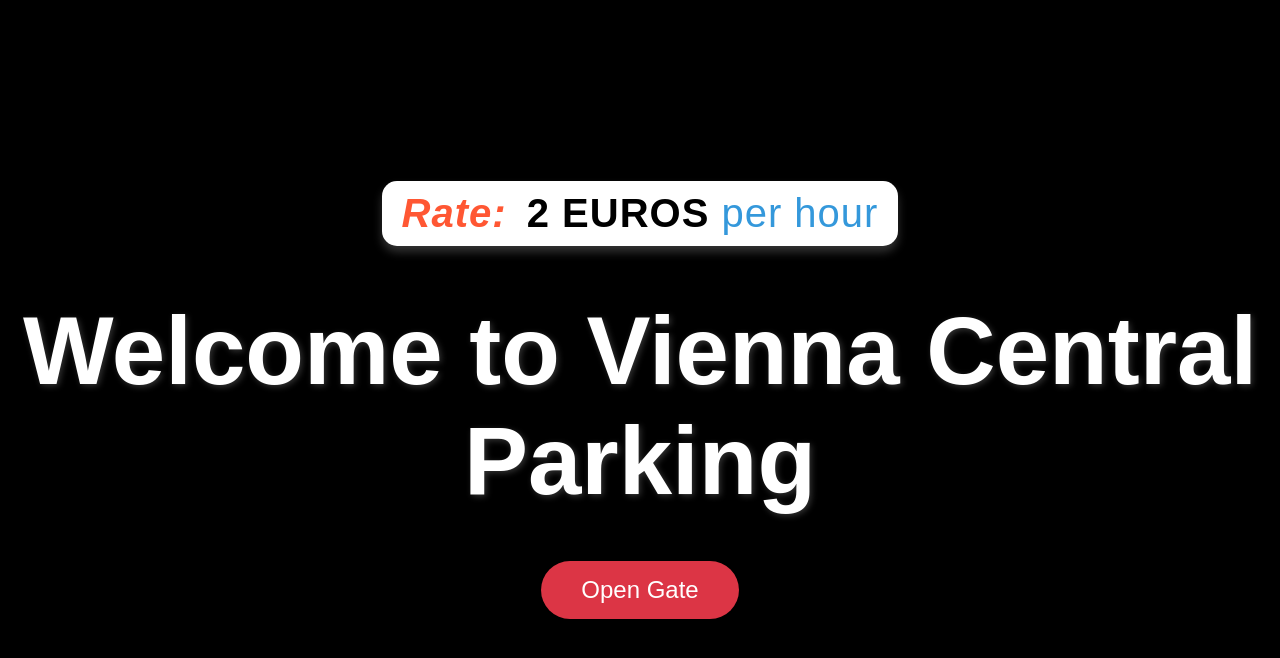
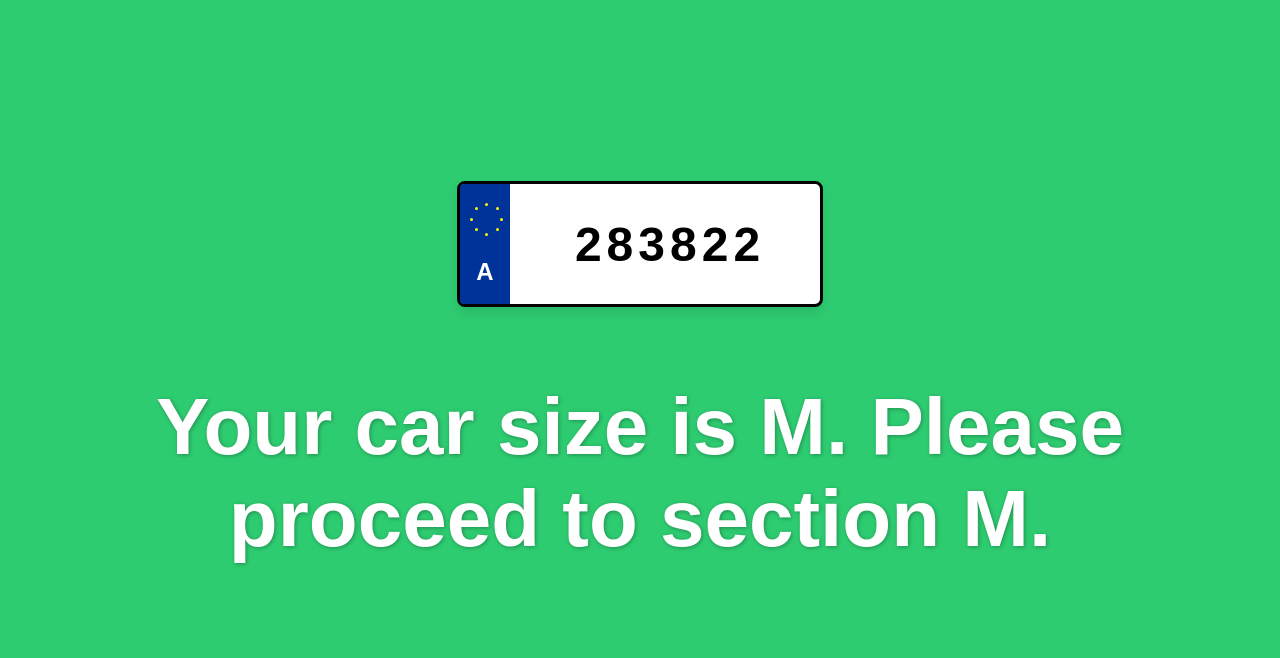
Before and after one commit to eyadsaher/car-parking-multiplier, a React (Create React App) app: page / in a window 1280 px wide. Both pictures are taken after a click on the button "Open Gate". Shown: the top 658 px of the page. Built offline with nearby package versions, Linux system fonts and the light colour scheme.

Commit message:
add entrance logic

```diff
--- a/package.json
+++ b/package.json
@@ -12,6 +12,7 @@
     "@types/react-dom": "^18.3.1",
     "react": "^18.3.1",
     "react-dom": "^18.3.1",
+    "react-router-dom": "^6.27.0",
     "react-scripts": "5.0.1",
     "typescript": "^4.9.5",
     "web-vitals": "^2.1.4"
--- /dev/null
+++ b/src/app/pages/entrance.styles.ts
@@ -0,0 +1,95 @@
+import { CSSProperties } from "react";
+
+export const entranceStyles: { [key: string]: CSSProperties } = {
+  errorContainer: {
+    display: "flex",
+    flexDirection: "column",
+    alignItems: "center",
+    justifyContent: "center",
+    height: "100vh",
+    backgroundColor: "#E74C3C",
+    textAlign: "center",
+    fontFamily: "'Arial', sans-serif",
+  },
+  errorMessage: {
+    fontSize: "3rem",
+    color: "#ffffff",
+    textShadow: "2px 2px 6px rgba(0, 0, 0, 0.3)",
+  },
+  successContainer: {
+    display: "flex",
+    flexDirection: "column",
+    alignItems: "center",
+    justifyContent: "center",
+    height: "100vh",
+    backgroundColor: "#2ECC71",
+    textAlign: "center",
+    fontFamily: "'Arial', sans-serif",
+  },
+  plateBox: {
+    display: "flex",
+    alignItems: "center",
+    justifyContent: "center",
+    backgroundColor: "#ffffff",
+    border: "3px solid #000000",
+    borderRadius: "8px",
+    padding: "10px 30px",
+    boxShadow: "0 6px 12px rgba(0, 0, 0, 0.1)",
+    marginBottom: "20px",
+    width: "300px",
+    height: "100px",
+    position: "relative",
+  },
+  euroBand: {
+    position: "absolute",
+    left: "0",
+    height: "100%",
+    width: "50px",
+    backgroundColor: "#003399",
+    color: "#ffffff",
+    display: "flex",
+    flexDirection: "column",
+    alignItems: "center",
+    justifyContent: "center",
+    fontSize: "1.5rem",
+    fontWeight: "bold",
+    borderRadius: "4px 0 0 4px",
+  },
+  euroStars: {
+    position: "relative",
+    width: "30px",
+    height: "30px",
+    display: "inline-block",
+    marginBottom: "25px",
+  },
+  star: {
+    position: "absolute",
+    width: "3px",
+    height: "3px",
+    backgroundColor: "yellow",
+    borderRadius: "50%",
+  },
+  star1: { top: "0%", left: "50%" },
+  star2: { top: "15%", left: "85%" },
+  star3: { top: "50%", left: "100%" },
+  star4: { top: "85%", left: "85%" },
+  star5: { top: "100%", left: "50%" },
+  star6: { top: "85%", left: "15%" },
+  star7: { top: "50%", left: "0%" },
+  star8: { top: "15%", left: "15%" },
+  plateText: {
+    fontSize: "3rem",
+    color: "#000000",
+    fontWeight: "bold",
+    letterSpacing: "5px",
+    marginLeft: "60px",
+  },
+  countryCode: {
+    marginTop: "30px",
+  },
+  infoText: {
+    fontSize: "5rem",
+    color: "#ffffff",
+    textShadow: "1px 1px 4px rgba(0, 0, 0, 0.3)",
+  },
+};
--- /dev/null
+++ b/src/app/pages/entrance.tsx
@@ -0,0 +1,62 @@
+import { entranceStyles } from "./entrance.styles";
+
+interface EntranceProps {
+  carSize: string;
+  sectionToGo: string | null;
+  carPlate: number;
+}
+
+function Entrance({ carSize, sectionToGo, carPlate }: EntranceProps) {
+  if (!sectionToGo) {
+    return (
+      <div style={entranceStyles.errorContainer}>
+        <h1 style={entranceStyles.errorMessage}>
+          Unfortunately, there are no available spaces.
+        </h1>
+      </div>
+    );
+  }
+
+  return (
+    <div style={entranceStyles.successContainer}>
+      <div style={entranceStyles.plateBox}>
+        <div style={entranceStyles.euroBand}>
+          <div style={entranceStyles.euroStars}>
+            <div
+              style={{ ...entranceStyles.star, ...entranceStyles.star1 }}
+            ></div>
+            <div
+              style={{ ...entranceStyles.star, ...entranceStyles.star2 }}
+            ></div>
+            <div
+              style={{ ...entranceStyles.star, ...entranceStyles.star3 }}
+            ></div>
+            <div
+              style={{ ...entranceStyles.star, ...entranceStyles.star4 }}
+            ></div>
+            <div
+              style={{ ...entranceStyles.star, ...entranceStyles.star5 }}
+            ></div>
+            <div
+              style={{ ...entranceStyles.star, ...entranceStyles.star6 }}
+            ></div>
+            <div
+              style={{ ...entranceStyles.star, ...entranceStyles.star7 }}
+            ></div>
+            <div
+              style={{ ...entranceStyles.star, ...entranceStyles.star8 }}
+            ></div>
+          </div>
+          <span>A</span>
+        </div>
+        <p style={entranceStyles.plateText}>{carPlate}</p>
+      </div>
+      <h1 style={entranceStyles.infoText}>
+        Your car size is {carSize.toUpperCase()}. Please proceed to section{" "}
+        {sectionToGo.toUpperCase()}.
+      </h1>
+    </div>
+  );
+}
+
+export default Entrance;
--- a/src/app/pages/welcome.tsx
+++ b/src/app/pages/welcome.tsx
@@ -1,19 +1,27 @@
+import { useState } from "react";
 import Button from "../components/button";
+import Entrance from "./entrance";
 import { styles } from "./welcome.styles";
 
 function Welcome() {
+  const [showEntrance, setShowEntrance] = useState(false);
+  const carSize = "m";
+  const sectionToGo = "m";
+  const carPlate = 283822;
+
   const handlePaymentClick = () => {
-    const carSize = "s";
-    const sectionToGo = "s";
+    setShowEntrance(true);
+  };
 
-    let message = "no place sorry pookie";
-
-    if (sectionToGo === "s" || sectionToGo === "m" || sectionToGo === "l") {
-      message = `Hey, your car size is ${carSize.toUpperCase()} and you should enter section ${sectionToGo.toUpperCase()} please.`;
-    }
-
-    alert(message);
-  };
+  if (showEntrance) {
+    return (
+      <Entrance
+        carSize={carSize}
+        sectionToGo={sectionToGo}
+        carPlate={carPlate}
+      />
+    );
+  }
 
   return (
     <div style={styles.welcomeContainer}>
```
Also changed, not shown: 1 other file (tests, documents, lock files or other folders).
